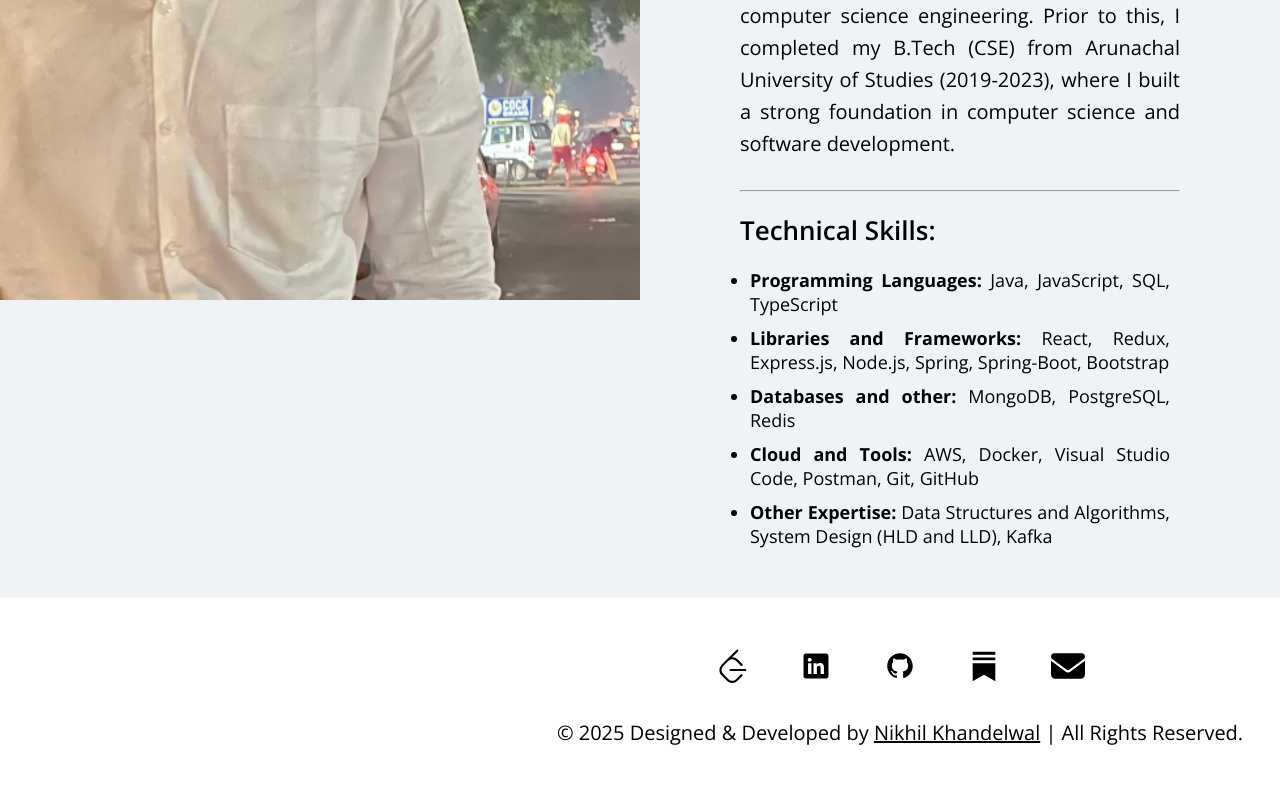
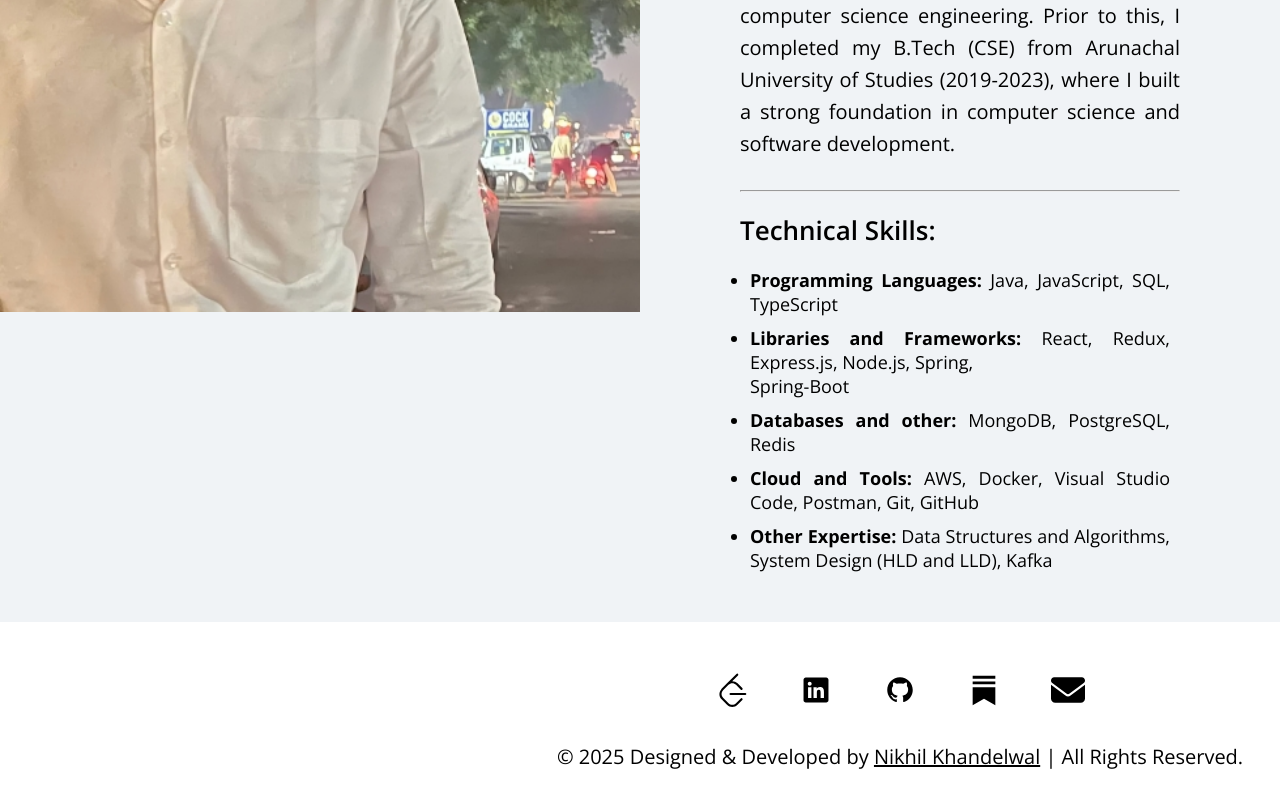
Before and after one commit to nikhilkhandelwal006/nikhilkhandelwal.me, a React (Vite) app: page /about in a window 1280 px wide. Shown: the part 942-1742 px from the top of the page. Before the commit the page ends 1718 px from the top, so only its background shows below. Built offline with nearby package versions, Linux system fonts and the light colour scheme; a web font is replaced by a local one.

Commit message:
Update skills

```diff
--- a/src/pages/About/About.jsx
+++ b/src/pages/About/About.jsx
@@ -49,7 +49,7 @@ const About = () => {
               </li>
               <li>
                 <strong>Libraries and Frameworks:</strong> React, Redux,
-                Express.js, Node.js, Spring, Spring-Boot, Bootstrap
+                Express.js, Node.js, Spring, <br /> Spring-Boot
               </li>
               <li>
                 <strong>Databases and other:</strong> MongoDB, PostgreSQL, Redis
```
